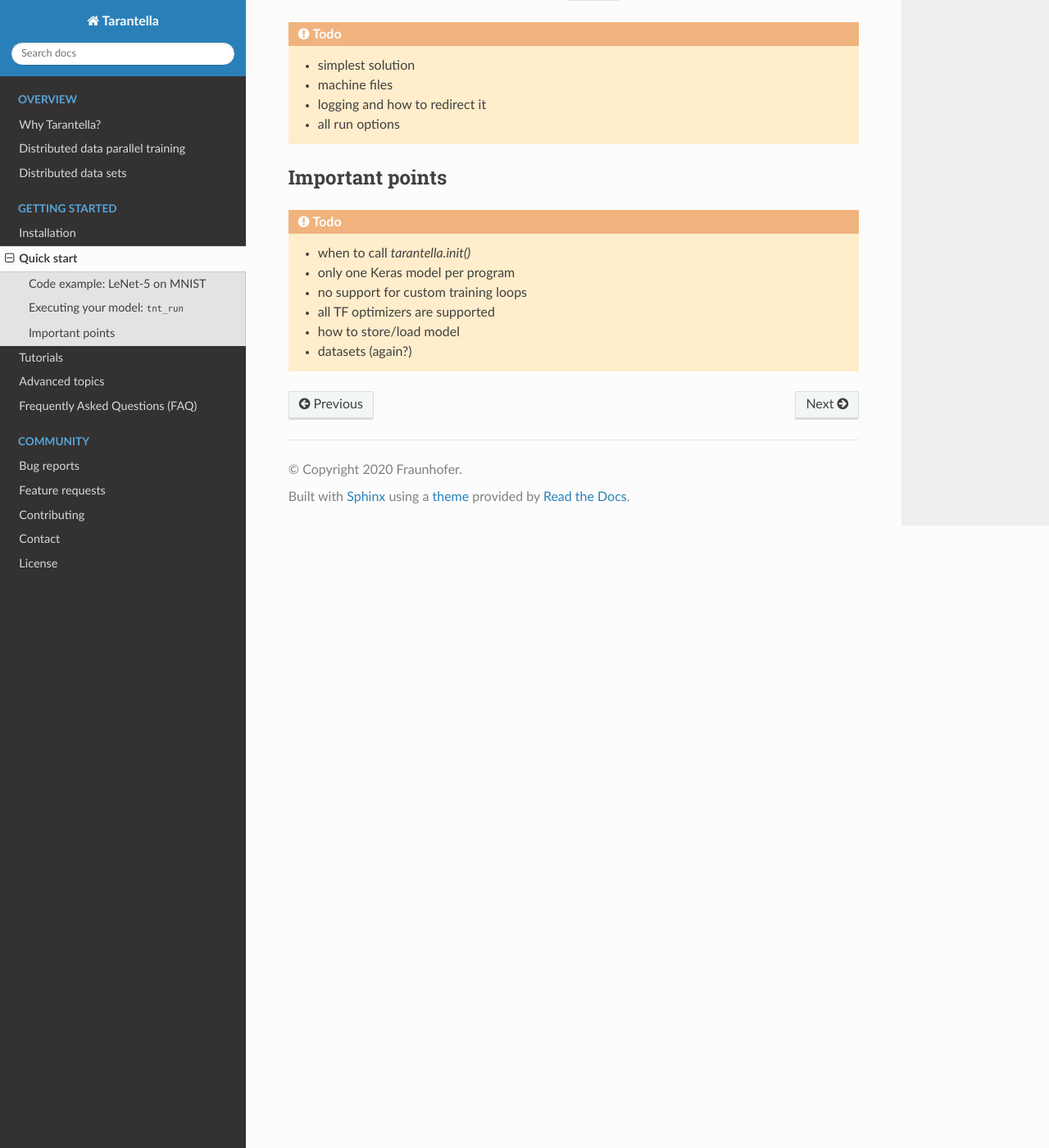
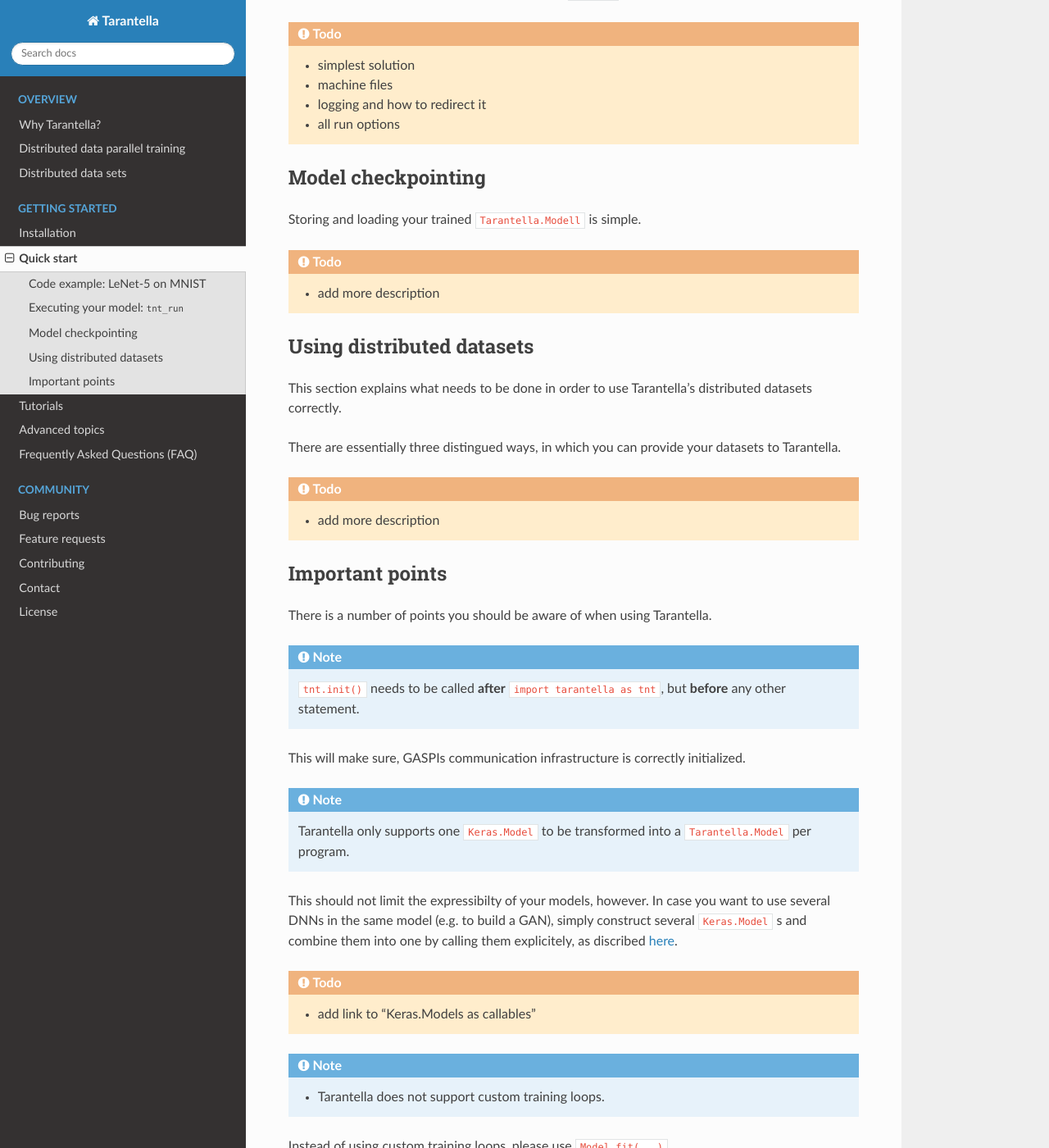
Before and after one commit to cc-hpc-itwm/tarantella, a Sphinx documentation site: the page built from docs/source/quick_start.rst, in a window 1280 px wide and 1400 px high, scrolled down 2381 px. Shown: the whole window at 82% size. Built offline with Sphinx 7.4.7 and the Read the Docs theme 2.0.0, drawn with Linux system fonts in a browser that asks for light colours; some of the changed text lies outside the part shown.

Commit message:
docs: Add draft for `important points` in `quick start`.

```diff
--- a/docs/source/advanced_topics.rst
+++ b/docs/source/advanced_topics.rst
@@ -24,3 +24,8 @@
 
 Reproducibility
 ^^^^^^^^^^^^^^^
+
+.. _custom-optimizers-label:
+
+Custom optimizers
+^^^^^^^^^^^^^^^^^
--- a/docs/source/quick_start.rst
+++ b/docs/source/quick_start.rst
@@ -18,7 +18,7 @@
 We will first illustrate all the necessary steps, using the well-know example of
 **LeNet-5** on the **MNIST** dataset. Although, this is not necessarily a good use case
 to take full advantage of Tarantella's capabilities, it will allow you to simply
-copy-paste the code snippets and try them out even on your laptop.
+copy-paste the code snippets and try them out, even on your laptop.
 
 **Let's get started!**
 
@@ -56,8 +56,8 @@
 In particular, we run ``model.compile`` on our ``model`` to generate a (distributed) compute graph,
 the same way we did with Keras before.
 
-Next, we load MNIST data for training, validation and testing, and
-create ``Dataset`` s from them. Note that we ``batch`` the dataset for training.
+Next, we load the MNIST data for training, validation and testing, and
+create ``Dataset`` s from it. Note that we ``batch`` the dataset for training.
 This will guarantee that Tarantella is able to distribute the data later on in the correct way.
 Also note that the ``batch_size`` used here, is the same as for the original model,
 that is the global batch size.  For details concerning local and global batch sizes have a look
@@ -83,14 +83,68 @@
   * logging and how to redirect it
   * all run options
 
+Model checkpointing
+^^^^^^^^^^^^^^^^^^^
+
+Storing and loading your trained ``Tarantella.Modell`` is simple.
+
+.. todo::
+
+  * add more description
+
+Using distributed datasets
+^^^^^^^^^^^^^^^^^^^^^^^^^^
+
+This section explains what needs to be done in order to use Tarantella's distributed datasets correctly.
+
+There are essentially three distingued ways, in which you can provide your datasets to Tarantella.
+
+.. todo::
+
+  * add more description
+
 Important points
 ^^^^^^^^^^^^^^^^
 
+There is a number of points you should be aware of when using Tarantella.
+
+.. note::
+
+   ``tnt.init()`` needs to be called **after** ``import tarantella as tnt``, but **before**
+   any other statement.
+
+This will make sure, GASPIs communication infrastructure is correctly initialized.
+
+.. note::
+
+   Tarantella only supports one ``Keras.Model`` to be transformed into a ``Tarantella.Model``
+   per program.
+
+This should not limit the expressibilty of your models, however. In case you want to
+use several DNNs in the same model (e.g. to build a GAN), simply construct several
+``Keras.Model`` s and combine them into one by calling them explicitely, as discribed
+`here <palce_holder>`_.
+
 .. todo::
 
-  * when to call `tarantella.init()`
-  * only one Keras model per program
-  * no support for custom training loops
-  * all TF optimizers are supported
-  * how to store/load model
-  * datasets (again?)
+  * add link to "Keras.Models as callables"
+
+.. note::
+
+  * Tarantella does not support custom training loops.
+
+Instead of using custom training loops, please use ``Model.fit(...)``.
+
+.. note::
+
+   Tarantella supports all
+   `TensorFlow optimizers <place_holder>`_
+   with the exception of ???.
+
+Since the ``???`` optimizer does not use batches, it is not supported in Tarantella.
+How to use your custom gradient-based optimizer is explained :ref:`here <custom-optimizers-label>`.
+
+.. todo::
+
+  * add name of optimizer that is not supported
+  * add link to TF optimizers
```
